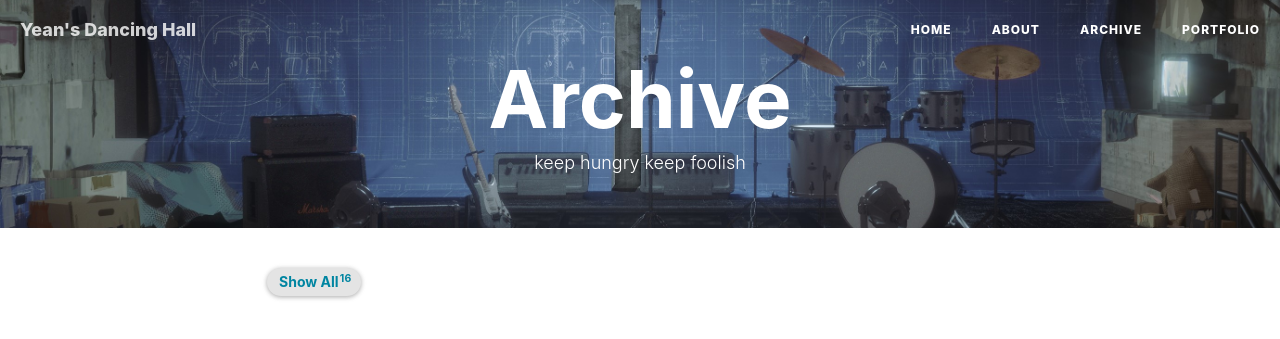
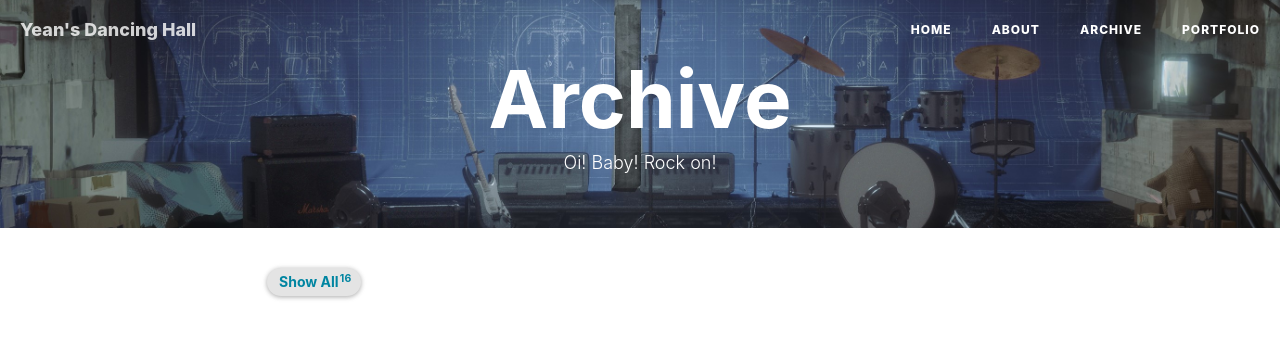
Before and after one commit to AndrieYean/AndrieYean.github.io, a Jekyll site: the page built from archive.html, in a window 1280 px wide. Shown: the top 339 px of the page. Built offline with Jekyll 4.4.1, drawn with Linux system fonts in a browser that asks for light colours; nearby versions of some CDN libraries; comment, search, counter and statistics services are not loaded.

Commit message:
Update archive.html

```diff
--- a/archive.html
+++ b/archive.html
@@ -1,7 +1,7 @@
 ---
 title: Archive
 layout: default
-description: keep hungry keep foolish
+description: Oi! Baby! Rock on!
 header-img: "img/tag-bg.jpg"
 ---
 
```
